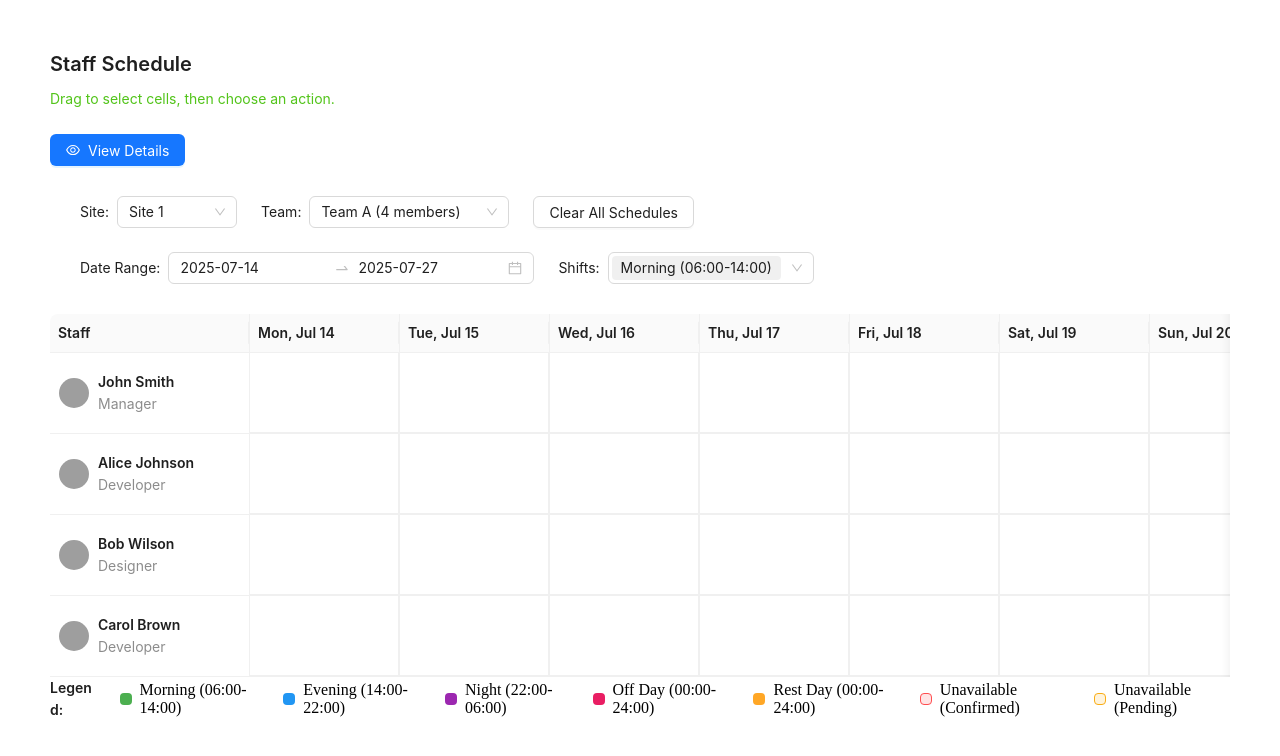
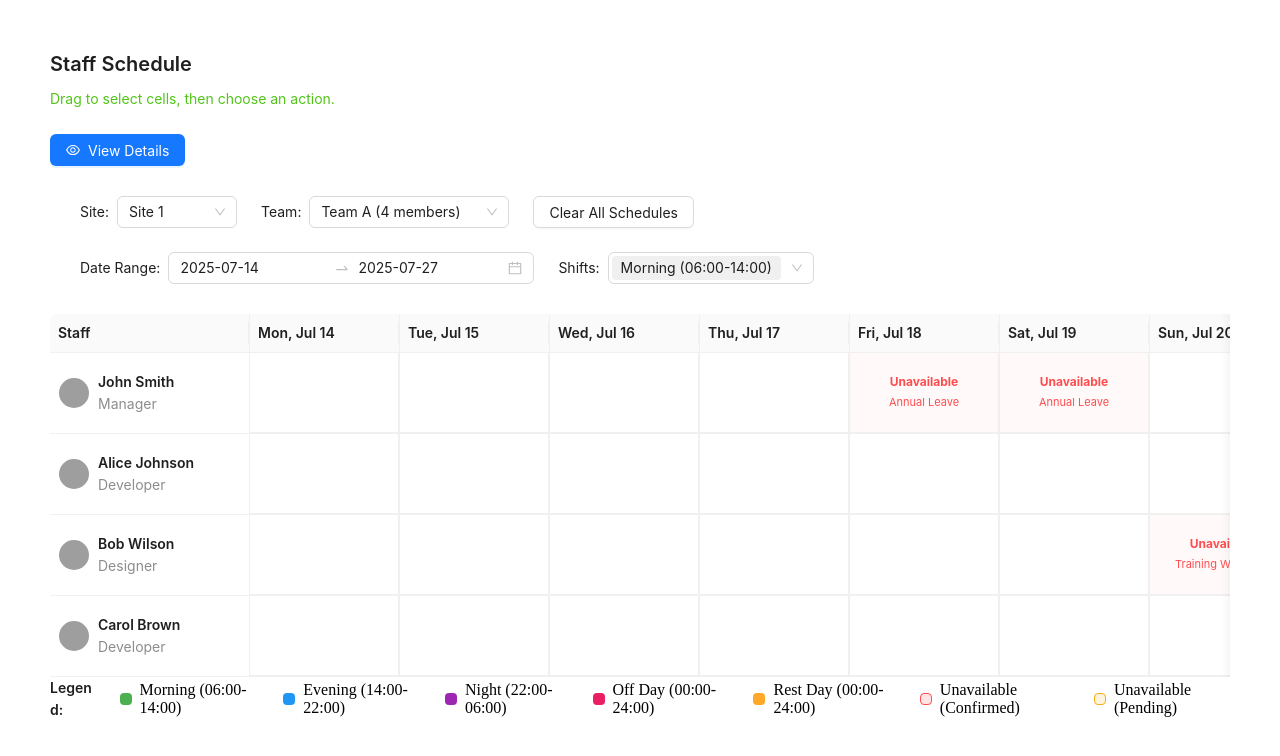
Before and after one commit to zphtet/antd-timetable, a React (Vite) app: page / in a window 1280 px wide. Shown: the top 756 px of the page. Built offline with nearby package versions, Linux system fonts and the light colour scheme; grey boxes are pictures that could not be loaded.

Commit message:
unavailable days

```diff
--- a/src/components/table.tsx
+++ b/src/components/table.tsx
@@ -570,9 +570,11 @@ const TimetableScheduler: React.FC = () => {
 
   const getScheduleTypeTag = (shift: ShiftType) => {
     const colors = {
-      morning: "green",
-      evening: "blue",
-      night: "purple",
+      morning: "#4CAF50", // Green
+      evening: "#2196F3", // Blue
+      night: "#9C27B0", // Purple
+      rest: "#FFA726", // Orange
+      off: "#E91E63",
     };
     return <Tag color={colors[shift]}>{shift.toUpperCase()}</Tag>;
   };
--- a/src/data/teams.ts
+++ b/src/data/teams.ts
@@ -59,10 +59,10 @@ export const teams: Team[] = [
         avatar: "/placeholder.svg?height=40&width=40",
         role: "Manager",
         unavailableDays: [
-          { date: "2024-02-15", status: "confirmed", reason: "Annual Leave" },
-          { date: "2024-02-16", status: "confirmed", reason: "Annual Leave" },
+          { date: "2025-07-18", status: "confirmed", reason: "Annual Leave" },
+          { date: "2025-07-19", status: "confirmed", reason: "Annual Leave" },
           {
-            date: "2024-02-20",
+            date: "2025-07-23",
             status: "pending",
             reason: "Doctor Appointment",
           },
@@ -74,8 +74,8 @@ export const teams: Team[] = [
         avatar: "/placeholder.svg?height=40&width=40",
         role: "Developer",
         unavailableDays: [
-          { date: "2024-02-18", status: "confirmed", reason: "Personal Leave" },
-          { date: "2024-02-25", status: "pending", reason: "Family Event" },
+          { date: "2025-07-21", status: "confirmed", reason: "Personal Leave" },
+          { date: "2025-08-01", status: "pending", reason: "Family Event" },
         ],
       },
       {
@@ -85,16 +85,16 @@ export const teams: Team[] = [
         role: "Designer",
         unavailableDays: [
           {
-            date: "2024-02-17",
+            date: "2025-07-20",
             status: "confirmed",
             reason: "Training Workshop",
           },
           {
-            date: "2024-02-19",
+            date: "2025-07-22",
             status: "confirmed",
             reason: "Training Workshop",
           },
-          { date: "2024-02-28", status: "pending", reason: "Conference" },
+          { date: "2025-08-15", status: "pending", reason: "Conference" },
         ],
       },
       {
@@ -103,8 +103,8 @@ export const teams: Team[] = [
         avatar: "/placeholder.svg?height=40&width=40",
         role: "Developer",
         unavailableDays: [
-          { date: "2024-02-22", status: "confirmed", reason: "Training" },
-          { date: "2024-02-23", status: "confirmed", reason: "Training" },
+          { date: "2025-07-25", status: "confirmed", reason: "Training" },
+          { date: "2025-07-26", status: "confirmed", reason: "Training" },
         ],
       },
     ],
@@ -121,11 +121,11 @@ export const teams: Team[] = [
         role: "Manager",
         unavailableDays: [
           {
-            date: "2024-02-19",
+            date: "2025-07-22",
             status: "confirmed",
             reason: "Management Meeting",
           },
-          { date: "2024-02-26", status: "pending", reason: "Team Building" },
+          { date: "2025-08-02", status: "pending", reason: "Team Building" },
         ],
       },
       {
@@ -134,9 +134,9 @@ export const teams: Team[] = [
         avatar: "/placeholder.svg?height=40&width=40",
         role: "Developer",
         unavailableDays: [
-          { date: "2024-02-21", status: "confirmed", reason: "Sick Leave" },
-          { date: "2024-02-22", status: "confirmed", reason: "Sick Leave" },
-          { date: "2024-02-27", status: "pending", reason: "Medical Check-up" },
+          { date: "2025-07-24", status: "confirmed", reason: "Sick Leave" },
+          { date: "2025-07-25", status: "confirmed", reason: "Sick Leave" },
+          { date: "2025-08-10", status: "pending", reason: "Medical Check-up" },
         ],
       },
       {
@@ -146,12 +146,12 @@ export const teams: Team[] = [
         role: "Designer",
         unavailableDays: [
           {
-            date: "2024-02-24",
+            date: "2025-07-27",
             status: "confirmed",
             reason: "Design Conference",
           },
           {
-            date: "2024-02-25",
+            date: "2025-07-28",
             status: "confirmed",
             reason: "Design Conference",
           },
@@ -163,7 +163,7 @@ export const teams: Team[] = [
         avatar: "/placeholder.svg?height=40&width=40",
         role: "Developer",
         unavailableDays: [
-          { date: "2024-02-16", status: "pending", reason: "Family Emergency" },
+          { date: "2025-07-19", status: "pending", reason: "Family Emergency" },
         ],
       },
       {
@@ -172,9 +172,9 @@ export const teams: Team[] = [
         avatar: "/placeholder.svg?height=40&width=40",
         role: "Developer",
         unavailableDays: [
-          { date: "2024-02-17", status: "confirmed", reason: "Wedding" },
-          { date: "2024-02-18", status: "confirmed", reason: "Wedding" },
-          { date: "2024-02-19", status: "confirmed", reason: "Wedding" },
+          { date: "2025-07-20", status: "confirmed", reason: "Wedding" },
+          { date: "2025-07-21", status: "confirmed", reason: "Wedding" },
+          { date: "2025-07-22", status: "confirmed", reason: "Wedding" },
         ],
       },
       {
@@ -183,7 +183,7 @@ export const teams: Team[] = [
         avatar: "/placeholder.svg?height=40&width=40",
         role: "Designer",
         unavailableDays: [
-          { date: "2024-02-24", status: "pending", reason: "Personal Matter" },
+          { date: "2025-07-27", status: "pending", reason: "Personal Matter" },
         ],
       },
     ],
@@ -199,9 +199,9 @@ export const teams: Team[] = [
         avatar: "/placeholder.svg?height=40&width=40",
         role: "Manager",
         unavailableDays: [
-          { date: "2024-02-20", status: "confirmed", reason: "Business Trip" },
-          { date: "2024-02-21", status: "confirmed", reason: "Business Trip" },
-          { date: "2024-02-22", status: "confirmed", reason: "Business Trip" },
+          { date: "2025-07-23", status: "confirmed", reason: "Business Trip" },
+          { date: "2025-07-24", status: "confirmed", reason: "Business Trip" },
+          { date: "2025-07-25", status: "confirmed", reason: "Business Trip" },
         ],
       },
       {
@@ -210,8 +210,8 @@ export const teams: Team[] = [
         avatar: "/placeholder.svg?height=40&width=40",
         role: "Developer",
         unavailableDays: [
-          { date: "2024-02-23", status: "pending", reason: "Remote Work" },
-          { date: "2024-02-26", status: "confirmed", reason: "Training" },
+          { date: "2025-07-26", status: "pending", reason: "Remote Work" },
+          { date: "2025-08-02", status: "confirmed", reason: "Training" },
         ],
       },
       {
@@ -220,8 +220,8 @@ export const teams: Team[] = [
         avatar: "/placeholder.svg?height=40&width=40",
         role: "Designer",
         unavailableDays: [
-          { date: "2024-02-15", status: "confirmed", reason: "Design Sprint" },
-          { date: "2024-02-16", status: "confirmed", reason: "Design Sprint" },
+          { date: "2025-07-18", status: "confirmed", reason: "Design Sprint" },
+          { date: "2025-07-19", status: "confirmed", reason: "Design Sprint" },
         ],
       },
     ],
@@ -238,12 +238,12 @@ export const teams: Team[] = [
         role: "Manager",
         unavailableDays: [
           {
-            date: "2024-02-28",
+            date: "2025-08-15",
             status: "confirmed",
             reason: "Strategy Meeting",
           },
           {
-            date: "2024-02-29",
+            date: "2025-08-16",
             status: "confirmed",
             reason: "Strategy Meeting",
           },
@@ -255,8 +255,8 @@ export const teams: Team[] = [
         avatar: "/placeholder.svg?height=40&width=40",
         role: "Developer",
         unavailableDays: [
-          { date: "2024-02-19", status: "pending", reason: "Study Leave" },
-          { date: "2024-02-20", status: "pending", reason: "Study Leave" },
+          { date: "2025-07-22", status: "pending", reason: "Study Leave" },
+          { date: "2025-07-23", status: "pending", reason: "Study Leave" },
         ],
       },
     ],
@@ -273,17 +273,17 @@ export const teams: Team[] = [
         role: "Manager",
         unavailableDays: [
           {
-            date: "2024-02-15",
+            date: "2025-07-18",
             status: "confirmed",
             reason: "Leadership Summit",
           },
           {
-            date: "2024-02-16",
+            date: "2025-07-19",
             status: "confirmed",
             reason: "Leadership Summit",
           },
           {
-            date: "2024-02-17",
+            date: "2025-07-20",
             status: "confirmed",
             reason: "Leadership Summit",
           },
@@ -295,8 +295,8 @@ export const teams: Team[] = [
         avatar: "/placeholder.svg?height=40&width=40",
         role: "Developer",
         unavailableDays: [
-          { date: "2024-02-22", status: "pending", reason: "Remote Work" },
-          { date: "2024-02-23", status: "pending", reason: "Remote Work" },
+          { date: "2025-07-25", status: "pending", reason: "Remote Work" },
+          { date: "2025-07-26", status: "pending", reason: "Remote Work" },
         ],
       },
       {
@@ -305,8 +305,8 @@ export const teams: Team[] = [
         avatar: "/placeholder.svg?height=40&width=40",
         role: "Designer",
         unavailableDays: [
-          { date: "2024-02-26", status: "confirmed", reason: "UX Workshop" },
-          { date: "2024-02-27", status: "confirmed", reason: "UX Workshop" },
+          { date: "2025-08-02", status: "confirmed", reason: "UX Workshop" },
+          { date: "2025-08-03", status: "confirmed", reason: "UX Workshop" },
         ],
       },
     ],
```
